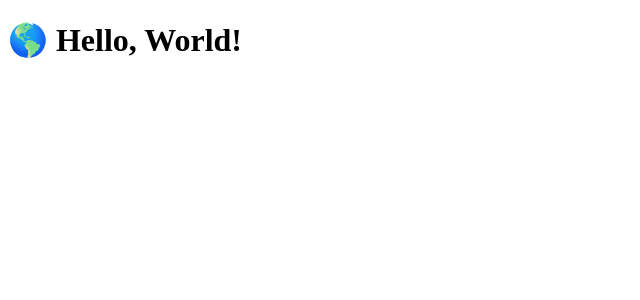
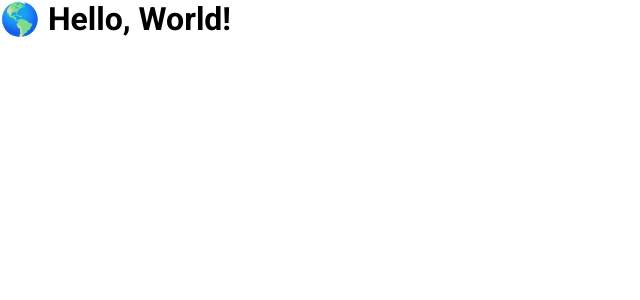
Before and after one commit to hildergill/area-calculator-revisited, a React (Create React App) app: page / in a window 1280 px wide. Shown: the top 300 px of the page, without its empty margins (0-640 px from the left). Built offline with nearby package versions, Linux system fonts and the light colour scheme.

Commit message:
Added the global stylesheets

```diff
--- a/src/index.tsx
+++ b/src/index.tsx
@@ -1,4 +1,5 @@
 import { Root, createRoot } from "react-dom/client";
+import "./stylesheets/global.css";
 
 const root: Root = createRoot(document.getElementById("root")!);
 root.render(<h1>🌎 Hello, World!</h1>);
--- /dev/null
+++ b/src/stylesheets/global.css
@@ -0,0 +1,12 @@
+@import url("https://fonts.googleapis.com/css2?family=Roboto:wght@400;700&display=swap");
+
+* {
+	padding: 0;
+	margin: 0;
+	box-sizing: border-box;
+}
+
+:root {
+	color-scheme: dark light;
+	font-family: "Roboto", sans-serif;
+}
```
